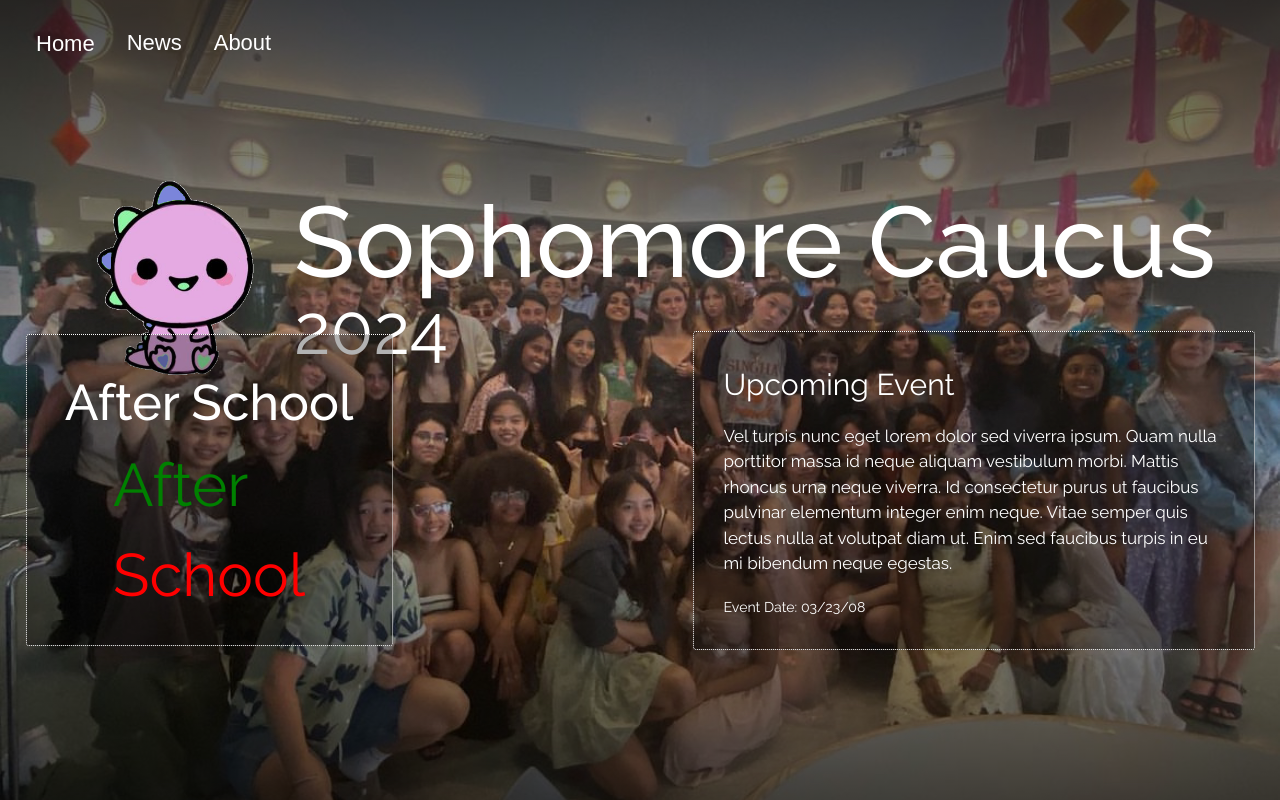
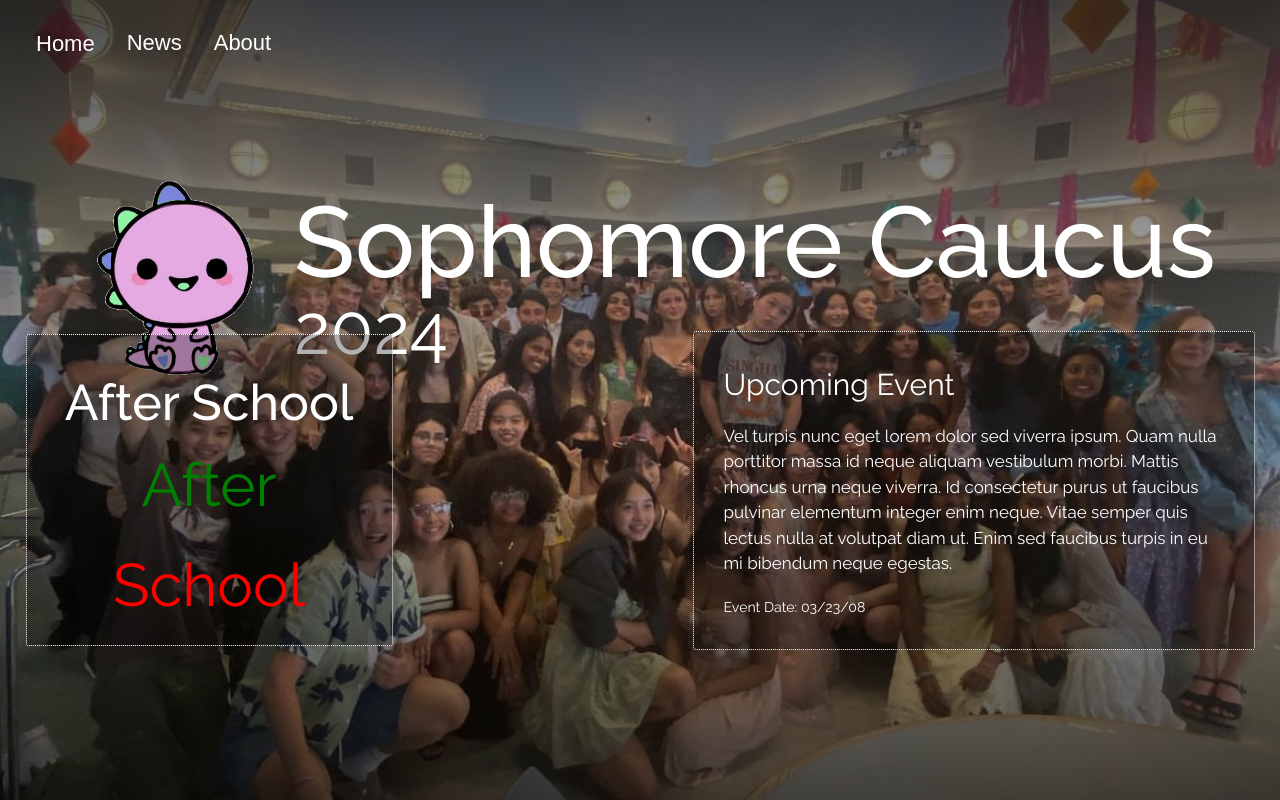
Before and after one commit to axelKeizoStahl/Sophomore-Caucus, a Next.js app: page / in a window 1280 px wide. Built offline with nearby package versions, Linux system fonts and the light colour scheme.

Commit message:
start transitioning to CSS modules

```diff
--- a/src/app/about/about-us/page.js
+++ b/src/app/about/about-us/page.js
@@ -15,7 +15,7 @@ export default function Page() {
         image: Cayla
       },
       {name: "Vanna",
-        description: "Hi! I'm Vanna and I enjoy spending my free time reading webtoons or playing games. I tend to be organized unless I'm lazy and I have a lot of stuffed animals! I hate food. As Co-Presidents, we work together with administration, our directors, and members to execute policies and events.",
+        description: "Hi! I'm Vanna and I enjoy spending my free time reading webtoons or playing games. I tend to be organized unless I'm lazy and I have a lot of stuffed animals! I HATE food. As Co-Presidents, we work together with administration, our directors, and members to execute policies and events.",
         image: Vanna
       }
   ]
--- /dev/null
+++ b/src/app/components/Schedule.module.css
@@ -0,0 +1,50 @@
+.sched {
+  width: 305px;
+  height: 250px;
+  display: flex;
+  flex-direction: column;
+  align-items: center;
+  border: .1px dotted white;
+  border-radius: 3px;
+  padding: 30px;
+  background: rgba(0, 0, 0, 0.7);
+  transition: all 0.5s ease;
+  background: rgba(0, 0, 0, 0.3);
+}
+
+.sched:hover {
+  background: rgba(0, 0, 0, 0.7);
+}
+
+.period {
+  font-weight: 500;
+  font-size: 50px;
+}
+
+.time {
+  display: flex;
+  flex-direction: row;
+  gap: 10px;
+  align-items: center;
+  position: relative;
+  top: 20px;
+}
+
+.col {
+  flex-direction: column;
+  font-size: 60px;
+  top: 0;
+  font-weight: 400;
+}
+
+.minDon {
+  color: green;
+}
+
+.minTo {
+  color: red;
+}
+
+.hide {
+  display: none;
+}
--- a/src/app/components/schedule.js
+++ b/src/app/components/schedule.js
@@ -1,4 +1,5 @@
 "use client";
+import styles from './Schedule.module.css'
 import { useState, useEffect } from 'react';
 import { i18n } from '../../../next.config';
 
@@ -82,12 +83,12 @@ export default function Home() {
     return () => clearInterval(interval);
   }, [timer]);
   return (
-        <div className="sched">
-          <div className="period">{currpd}</div>
-          <div className={`${typeof(currpd) == 'string' ? 'col' :''} timer`}>
-            <div className="min min-don">{min[0]}</div>
-            <p className={`${typeof(currpd) == 'string' ? 'hide' : 'sec'}`}>{60 - (timer % 60)}</p>
-            <div className="min min-to">{min[1]}</div>
+        <div className={styles.sched}>
+          <div className={styles.period}>{currpd}</div>
+          <div className={`${typeof(currpd) == 'string' ? styles.col :''} ${styles.time}`}>
+            <div className={`${styles.min} ${styles.minDon}`}>{min[0]}</div>
+            <p className={`${typeof(currpd) == 'string' ? styles.hide : styles.sec}`}>{60 - (timer % 60)}</p>
+            <div className={`${styles.min} ${styles.minTo}`}>{min[1]}</div>
           </div>
         </div>
   )
--- a/src/app/home.css
+++ b/src/app/home.css
@@ -102,55 +102,6 @@
   font-weight: 400;
 }
 
-.sched {
-  width: 305px;
-  height: 250px;
-  display: flex;
-  flex-direction: column;
-  align-items: center;
-  border: .1px dotted white;
-  border-radius: 3px;
-  padding: 30px;
-  background: rgba(0, 0, 0, 0.7);
-  transition: all 0.5s ease;
-  background: rgba(0, 0, 0, 0.3);
-}
-
-.sched:hover {
-  background: rgba(0, 0, 0, 0.7);
-}
-
-.period {
-  font-weight: 500;
-  font-size: 50px;
-}
-
-.time {
-  display: flex;
-  flex-direction: row;
-  gap: 10px;
-  align-items: center;
-  position: relative;
-  top: 20px;
-}
-
-.col {
-  flex-direction: column;
-  font-size: 60px;
-}
-
-.min-don {
-  color: green;
-}
-
-.min-to {
-  color: red;
-}
-
-.hide {
-  display: none;
-}
-
 @media screen and (max-width: 1000px) {
   .container {
     position: absolute;
```
